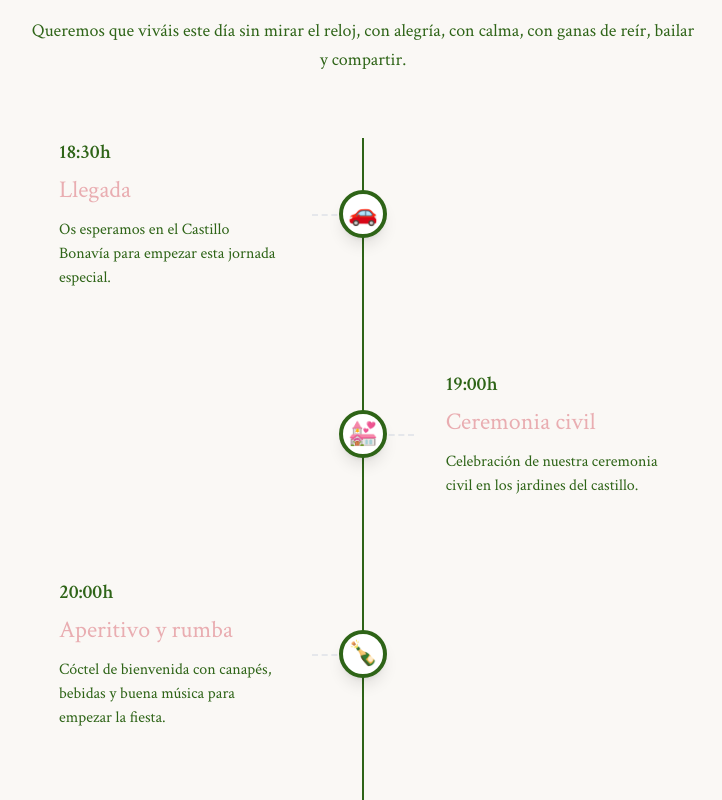
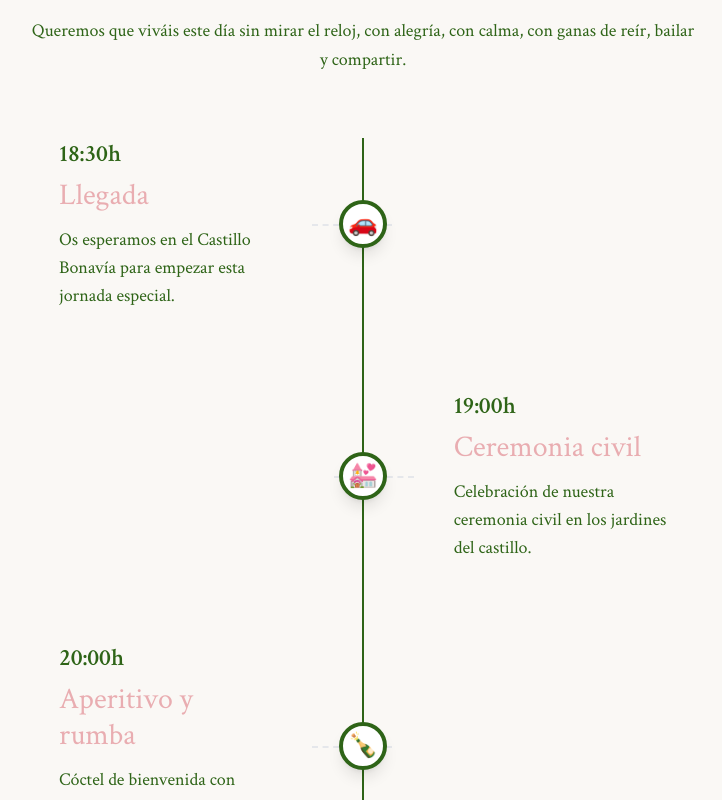
Before and after one commit to diegomorcillod/web-wedding, a React (Vite) app: page / in a window 1280 px wide. Shown: the part 1840-2640 px from the top of the page, without its empty margins (277-999 px from the left). Built offline with nearby package versions, Linux system fonts and the light colour scheme; a web font is replaced by a local one.

Commit message:
Aumentar separación y tamaño de textos del timeline en móviles

```diff
--- a/src/components/TimelineSection.tsx
+++ b/src/components/TimelineSection.tsx
@@ -72,14 +72,14 @@ const TimelineSection: React.FC = () => {
                     : 'opacity-0 translate-x-10'
                 }`}
               >
-                <div className={`text-${isLeft ? 'right' : 'left'} ${isLeft ? 'pr-4 sm:pr-8' : 'pl-4 sm:pl-8'}`}>
-                  <p className="text-lg sm:text-xl font-bold text-canva-green mb-2 font-crimson">
+                <div className={`text-${isLeft ? 'right' : 'left'} ${isLeft ? 'pr-6 sm:pr-10' : 'pl-6 sm:pl-10'}`}>
+                  <p className="text-xl sm:text-2xl font-bold text-canva-green mb-2 font-crimson">
                     {event.time}
                   </p>
-                  <h3 className="text-xl sm:text-2xl font-crimson text-canva-pink mb-3">
+                  <h3 className="text-2xl sm:text-3xl font-crimson text-canva-pink mb-3">
                     {event.title}
                   </h3>
-                  <p className="text-sm sm:text-base text-canva-green leading-relaxed font-crimson">
+                  <p className="text-base sm:text-lg text-canva-green leading-relaxed font-crimson">
                     {event.description}
                   </p>
                 </div>
@@ -87,8 +87,8 @@ const TimelineSection: React.FC = () => {
                 {/* Línea punteada que conecta al círculo */}
                 <div
                   className={`absolute top-1/2 ${
-                    isLeft ? 'right-0 mr-[-2rem] sm:mr-[-4rem]' : 'left-0 ml-[-2rem] sm:ml-[-4rem]'
-                  } w-8 sm:w-16 border-t-2 border-dashed border-wedding-green-400 transition-all duration-700 ${
+                    isLeft ? 'right-0 mr-[-3rem] sm:mr-[-5rem]' : 'left-0 ml-[-3rem] sm:ml-[-5rem]'
+                  } w-12 sm:w-20 border-t-2 border-dashed border-wedding-green-400 transition-all duration-700 ${
                     isVisible ? 'opacity-100 scale-x-100' : 'opacity-0 scale-x-0'
                   }`}
                   style={{ transformOrigin: isLeft ? 'right' : 'left' }}
```
